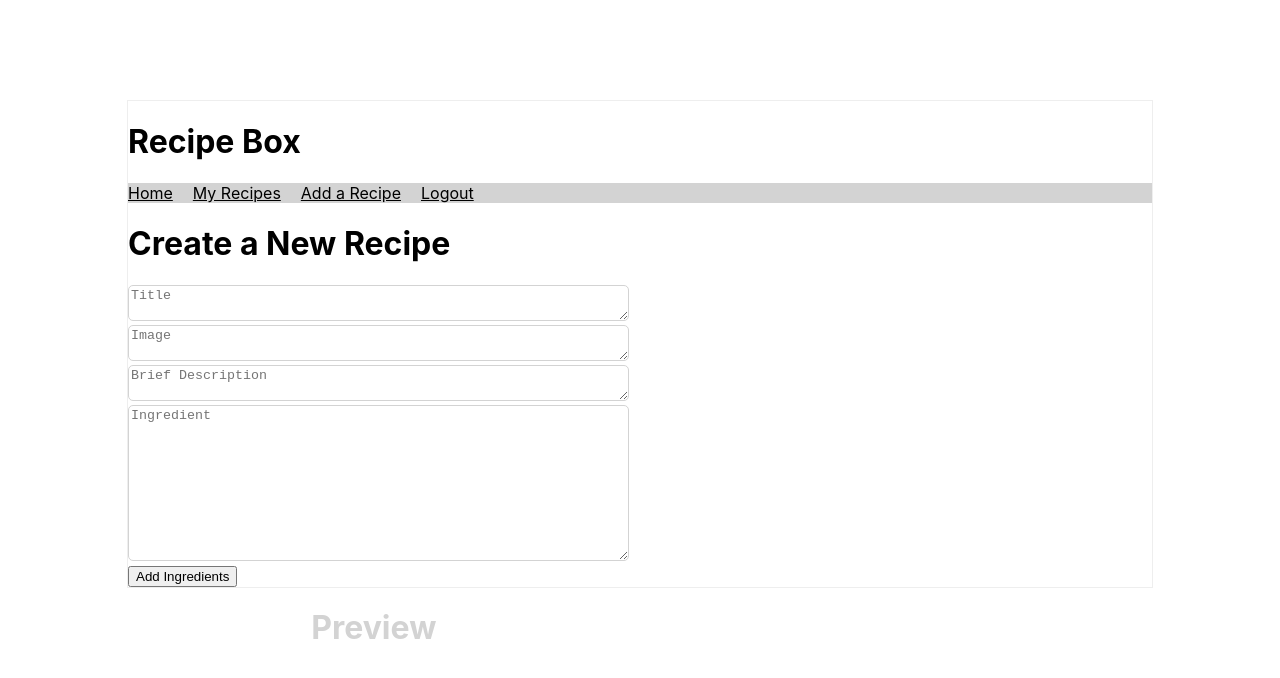
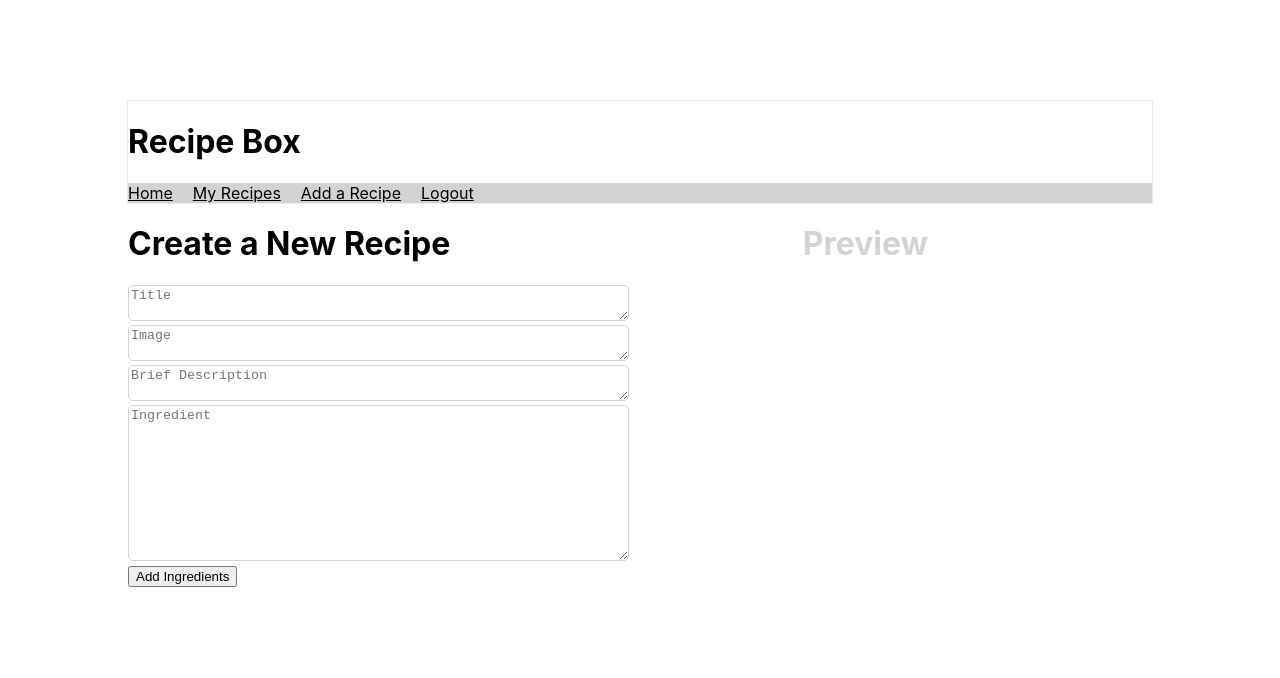
Before and after one commit to DGMarkel/recipe-box-client, a React (Create React App) app: page /recipes/new in a window 1280 px wide. Shown: the top 678 px of the page. Built offline with nearby package versions, Linux system fonts and the light colour scheme; sample sign-in values are in the browser's storage.

Commit message:
update css

```diff
--- a/src/containers/NewRecipeForm.css
+++ b/src/containers/NewRecipeForm.css
@@ -1,4 +1,4 @@
-.search-form, .recipe-container {
+.recipe-form, .recipe-container {
   width: 48%;
   margin: 0;
   float: left;
```
